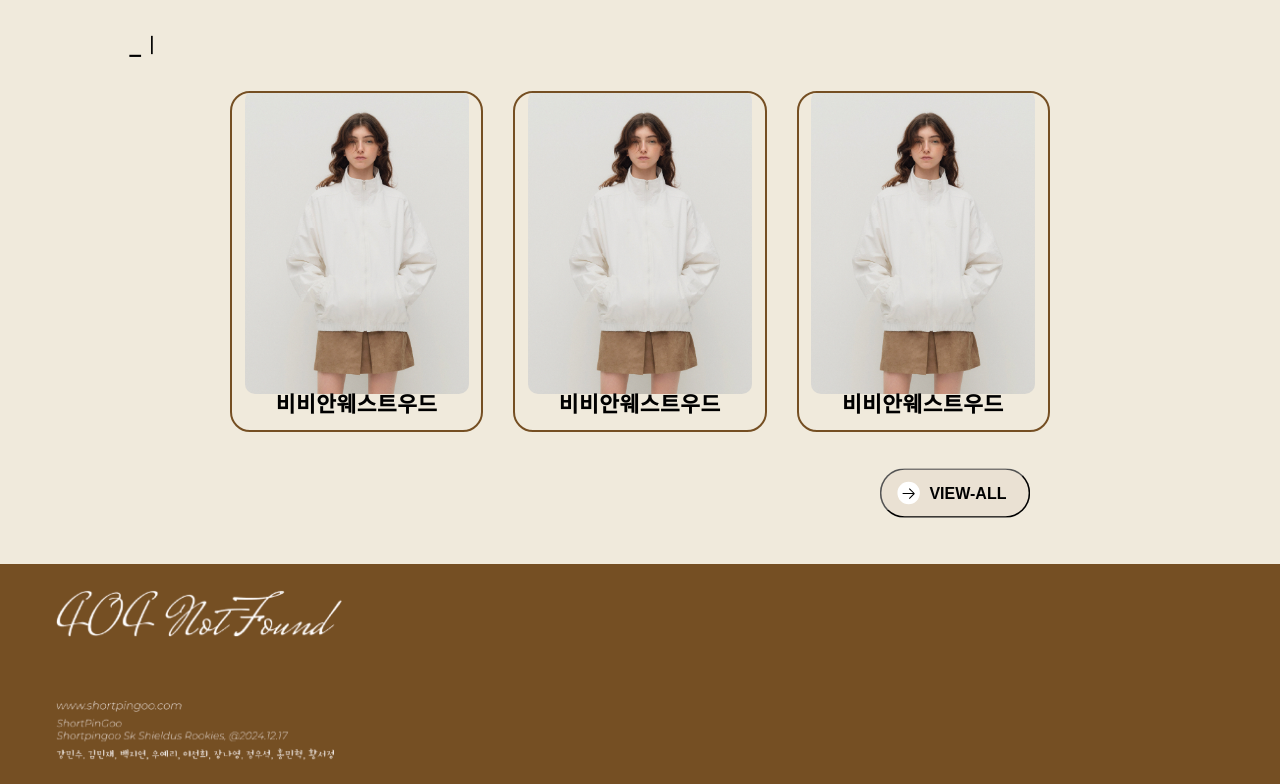
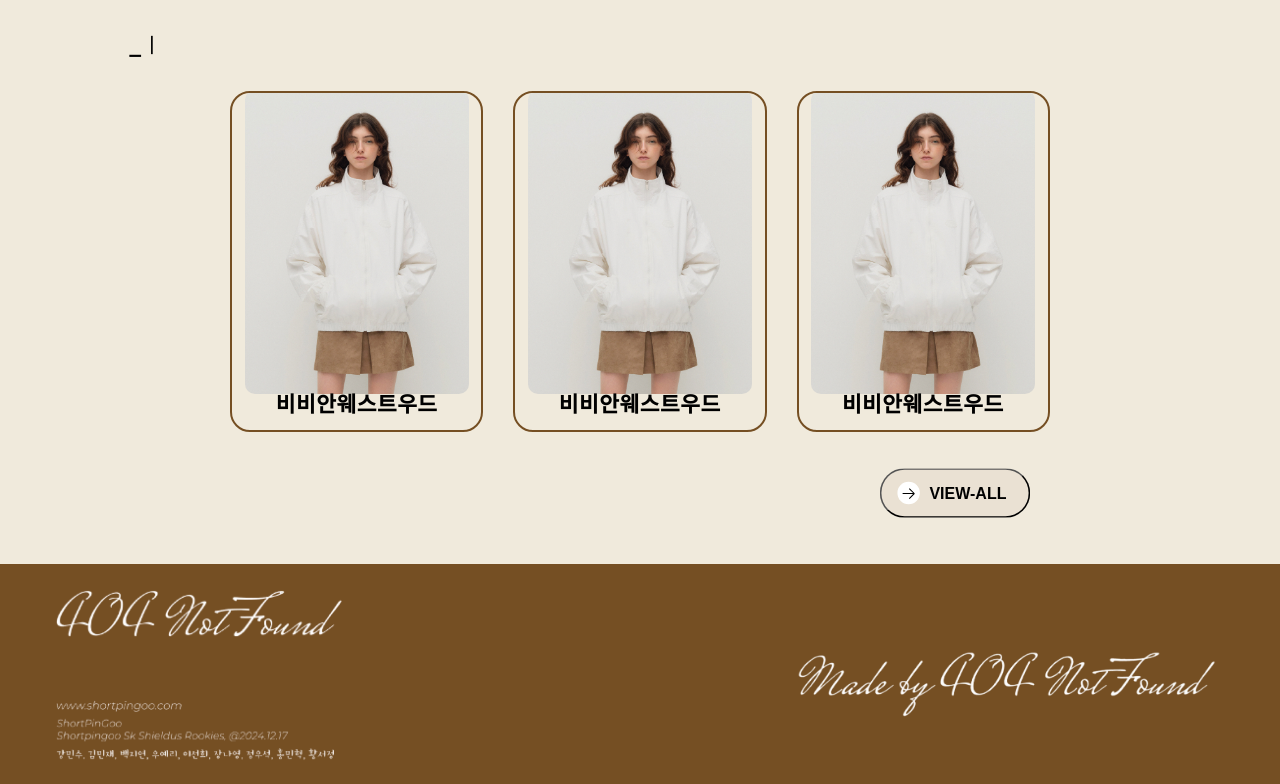
Before and after one commit to SK-Rookies-Final3/FrontEnd, a React (Create React App) app: page / in a window 1280 px wide. Shown: the part 1654-2438 px from the top of the page. Built offline with nearby package versions, Linux system fonts and the light colour scheme.

Commit message:
배포 테스트

```diff
--- a/src/component/Home.js
+++ b/src/component/Home.js
@@ -14,7 +14,7 @@ function Bottom() {
     return (
         <div className="bottom">
             <img src={leftImage} alt='Left' className='bottom-image' />
-            {/* <img src={rightImage} alt='Right' className='bottom-image-r' /> */}
+            <img src={rightImage} alt='Right' className='bottom-image-r' />
         </div>
     );
 }
```
